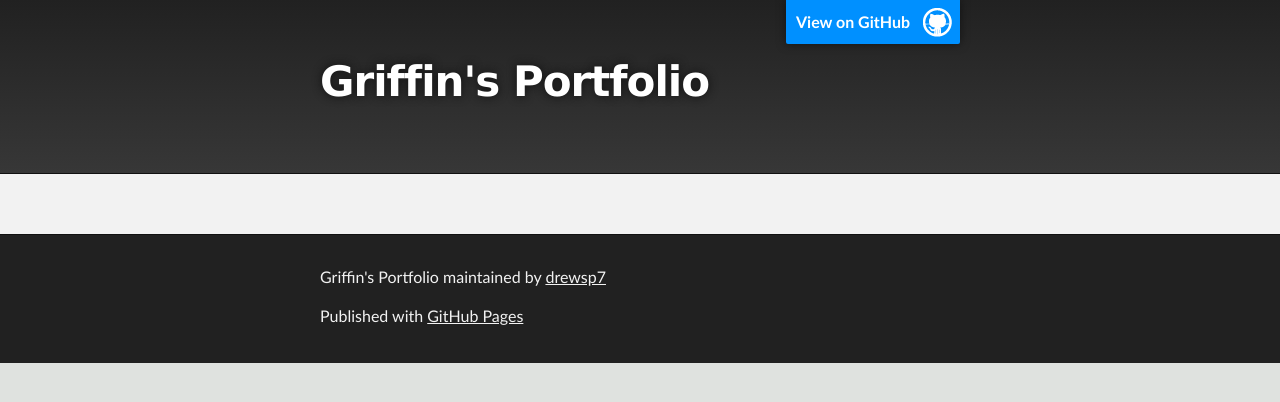
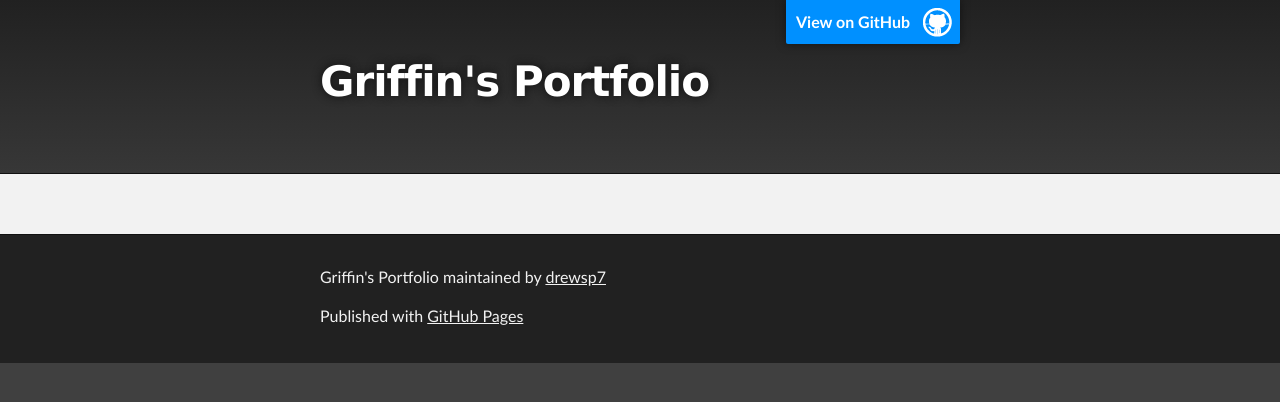
Before and after one commit to drewsp7/griffinsalyer.github.io, a Jekyll site: the page built from index.md, in a window 1280 px wide. Shown: the top 402 px of the page. Built offline with Jekyll 4.4.1, drawn with Linux system fonts in a browser that asks for light colours; our own code applies the rules of GitHub Pages for plain Markdown files; the repository's description, which GitHub fills in, is left out.

Commit message:
Update jekyll-theme-slate.scss

```diff
--- a/_sass/jekyll-theme-slate.scss
+++ b/_sass/jekyll-theme-slate.scss
@@ -46,7 +46,7 @@ Theme Styles
 body {
   box-sizing: border-box;
   color:#373737;
-  background: #173216230;
+  background: #404040;
   font-size: 16px;
   font-family: 'Myriad Pro', Calibri, Helvetica, Arial, sans-serif;
   line-height: 1.5;
```
